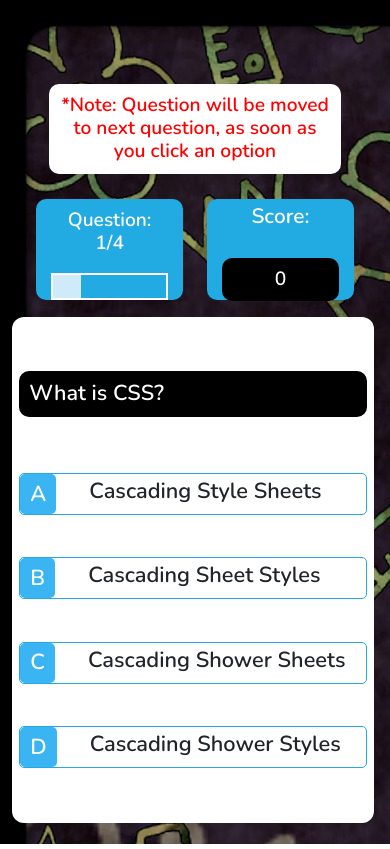
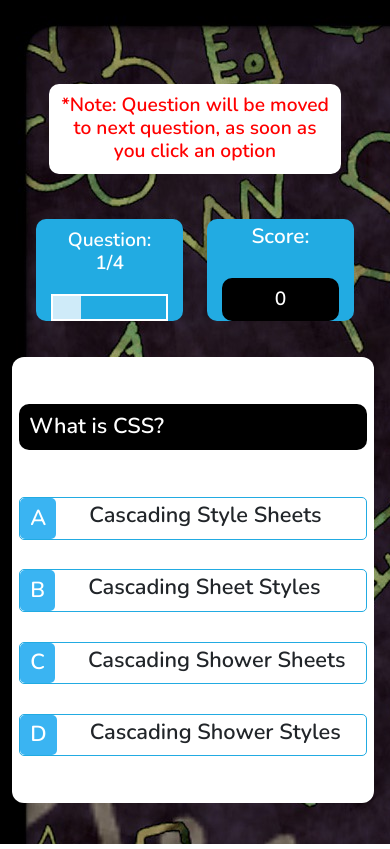
Before and after one commit to CodeMaster17/javasccript-Quiz-App, a plain HTML site: page game.html in a window 390 px wide. Drawn offline with nearby package versions, Linux system fonts and the light colour scheme; a script that the page names is missing.

Commit message:
flaw cured

```diff
--- a/css/game.css
+++ b/css/game.css
@@ -205,7 +205,7 @@ body{
   }
   .leftSide{
     width:99%;
-    height: 60vh;
+    height: 66%;
   }
   #question{
     font-size: 135%;
```
